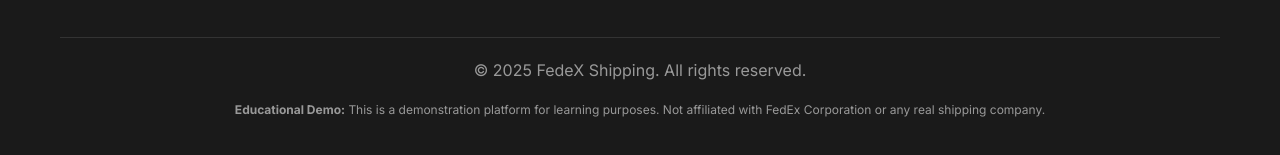
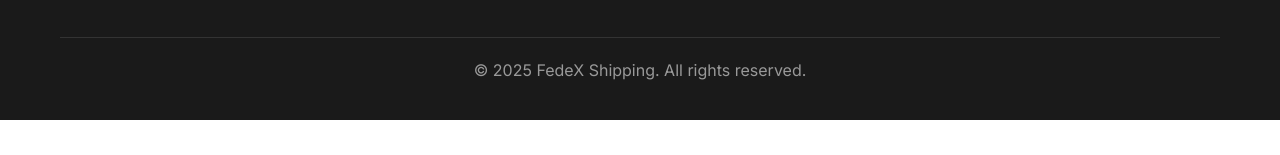
Before and after one commit to Dwayne-Abdulwasi-iu/FdX, a website: page frontend/index.html in a window 1280 px wide. Shown: the part 5559-5714 px from the top of the page. After the commit the page ends 5679 px from the top, so only its background shows below. Drawn offline with Linux system fonts and the light colour scheme.

Commit message:
Remove educational disclaimer from footer

```diff
--- a/frontend/index.html
+++ b/frontend/index.html
@@ -444,10 +444,6 @@
             </div>
             <div class="footer-bottom">
                 <p>&copy; 2025 FedeX Shipping. All rights reserved.</p>
-                <p style="font-size: 12px; color: #999; margin-top: 5px;">
-                    <strong>Educational Demo:</strong> This is a demonstration platform for learning purposes.
-                    Not affiliated with FedEx Corporation or any real shipping company.
-                </p>
             </div>
         </div>
     </footer>
```
